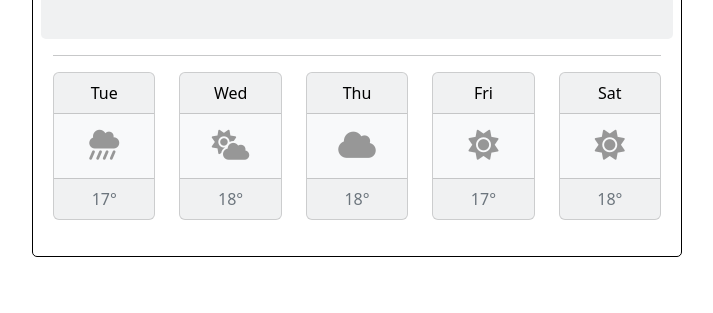
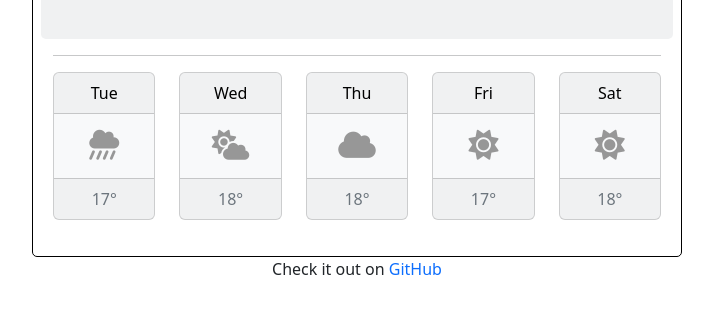
Before and after one commit to zahraf1998/weather-app, a plain HTML site: page index.html in a window 1280 px wide. Shown: the part 219-532 px from the top of the page, without its empty margins (283-996 px from the left). Drawn offline with nearby package versions, Linux system fonts and the light colour scheme.

Commit message:
Added link to github

```diff
--- a/index.html
+++ b/index.html
@@ -119,7 +119,12 @@
         </div>
       </div>
     </div>
-
+    <footer>
+      Check it out on
+      <a href="https://github.com/zahraf1998/weather-app" target="_blank">
+        GitHub
+      </a>
+    </footer>
     <script src="src/index.js"></script>
   </body>
 </html>
--- a/src/styles.css
+++ b/src/styles.css
@@ -44,3 +44,7 @@ a {
   color: #979797;
   font-size: 30px;
 }
+
+footer {
+  text-align: center;
+}
```
